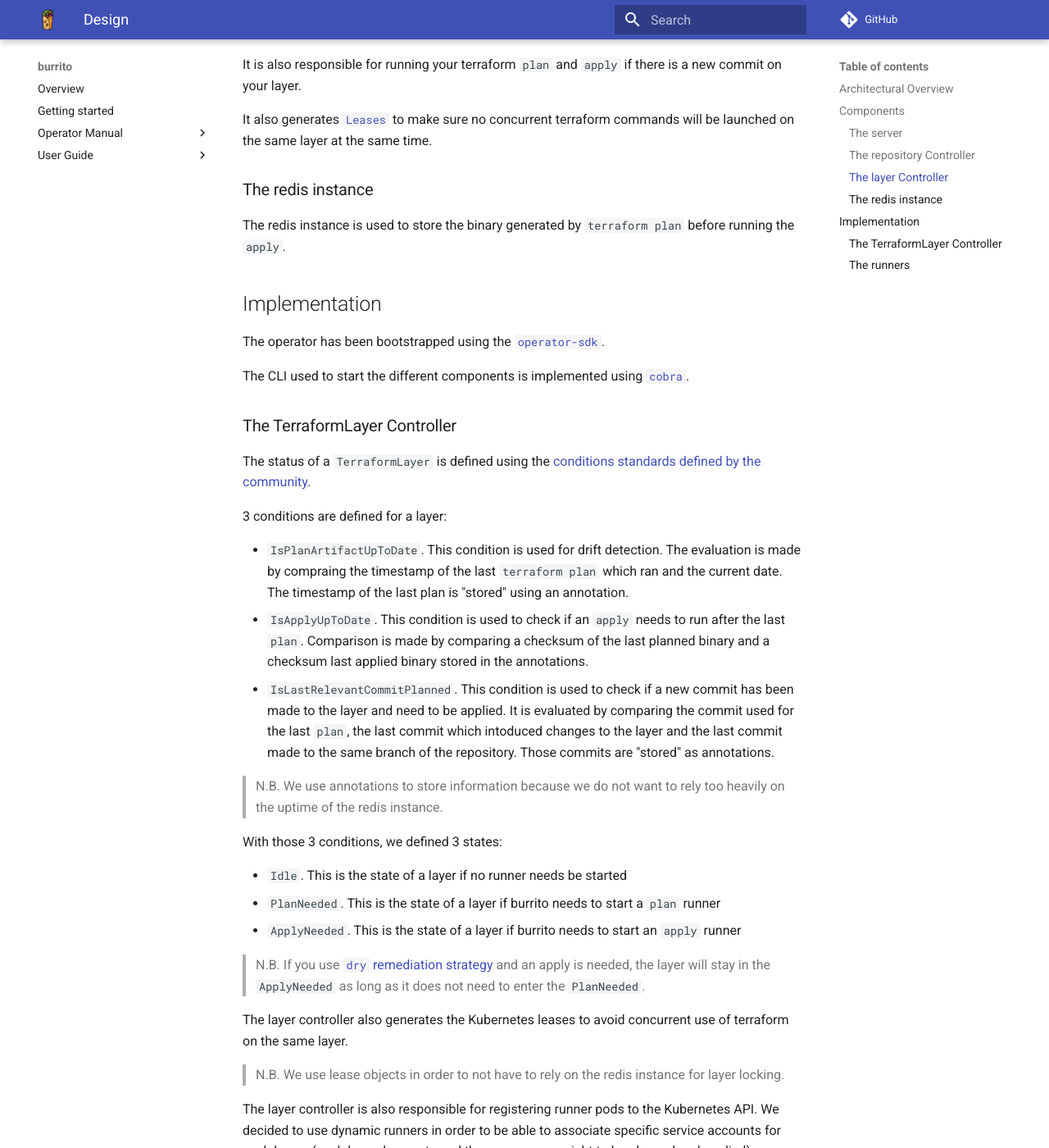
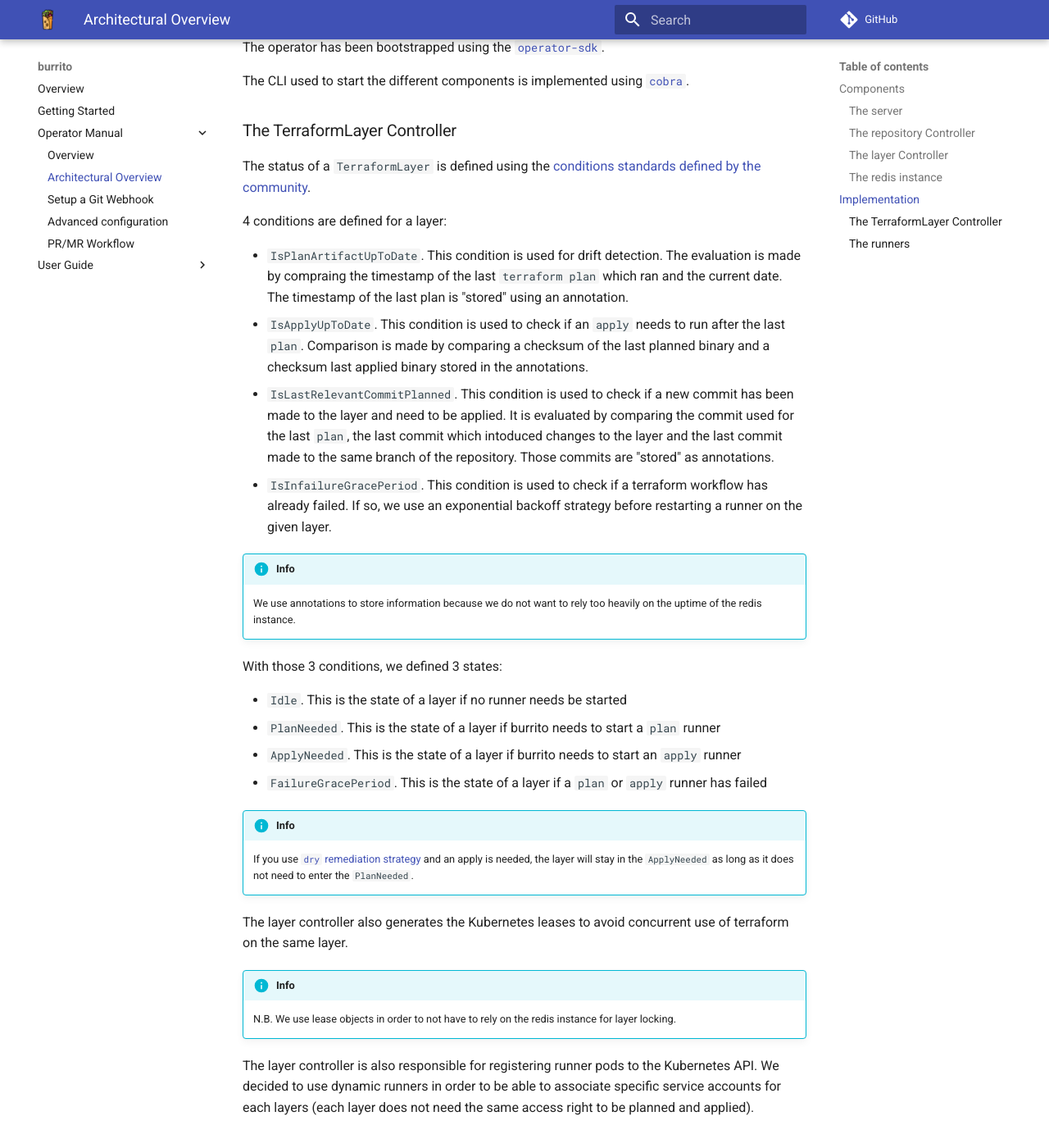
Before and after one commit to padok-team/burrito, an MkDocs documentation site: the page built from docs/operator-manual/architecture.md, in a window 1280 px wide and 1400 px high, scrolled down 1405 px. Shown: the whole window at 82% size. Built offline with MkDocs 1.6.1 and Material for MkDocs 9.7.7, drawn with Linux system fonts in a browser that asks for light colours; comment, search, counter and statistics services are not loaded; some of the changed text lies outside the part shown.

Commit message:
docs: put existing doc in mkdocs

```diff
--- a/docs/contents/design/README.md
+++ b/docs/operator-manual/architecture.md
@@ -1,16 +1,4 @@
-# Design <!-- omit in toc -->
-
-- [Architectural Overview](#architectural-overview)
-- [Components](#components)
-  - [The server](#the-server)
-  - [The repository Controller](#the-repository-controller)
-  - [The layer Controller](#the-layer-controller)
-  - [The redis instance](#the-redis-instance)
-- [Implementation](#implementation)
-  - [The TerraformLayer Controller](#the-terraformlayer-controller)
-  - [The runners](#the-runners)
-
-## Architectural Overview
+# Architectural Overview
 
 <p align="center"><img src="../../assets/design/architecture-overview.excalidraw.png" width="1000px" /></p>
 
@@ -40,7 +28,7 @@ It also generates [`Leases`](https://kubernetes.io/docs/concepts/architecture/le
 
 ### The redis instance
 
-The redis instance is used to store the binary generated by `terraform plan` before running the `apply`.
+The redis instance is used to store the binary generated by `terraform plan` before running the `apply`. We also store information about the `plan`/`apply` output to print it in the resources' statuses
 
 ## Implementation
 
@@ -52,25 +40,30 @@ The CLI used to start the different components is implemented using [`cobra`](ht
 
 The status of a `TerraformLayer` is defined using the [conditions standards defined by the community](https://github.com/kubernetes/community/blob/master/contributors/devel/sig-architecture/api-conventions.md#typical-status-properties).
 
-3 conditions are defined for a layer:
+4 conditions are defined for a layer:
 
 - `IsPlanArtifactUpToDate`. This condition is used for drift detection. The evaluation is made by compraing the timestamp of the last `terraform plan` which ran and the current date. The timestamp of the last plan is "stored" using an annotation.
 - `IsApplyUpToDate`. This condition is used to check if an `apply` needs to run after the last `plan`. Comparison is made by comparing a checksum of the last planned binary and a checksum last applied binary stored in the annotations.
 - `IsLastRelevantCommitPlanned`. This condition is used to check if a new commit has been made to the layer and need to be applied. It is evaluated by comparing the commit used for the last `plan`, the last commit which intoduced changes to the layer and the last commit made to the same branch of the repository. Those commits are "stored" as annotations.
+- `IsInfailureGracePeriod`. This condition is used to check if a terraform workflow has already failed. If so, we use an exponential backoff strategy before restarting a runner on the given layer.
 
-> N.B. We use annotations to store information because we do not want to rely too heavily on the uptime of the redis instance.
+!!! info
+    We use annotations to store information because we do not want to rely too heavily on the uptime of the redis instance.
 
 With those 3 conditions, we defined 3 states:
 
 - `Idle`. This is the state of a layer if no runner needs be started
 - `PlanNeeded`. This is the state of a layer if burrito needs to start a `plan` runner
 - `ApplyNeeded`. This is the state of a layer if burrito needs to start an `apply` runner
+- `FailureGracePeriod`. This is the state of a layer if a `plan` or `apply` runner has failed
 
-> N.B. If you use [`dry` remediation strategy](../../../README.md#choose-your-remediation-strategy) and an apply is needed, the layer will stay in the `ApplyNeeded` as long as it does not need to enter the `PlanNeeded`.
+!!! info
+    If you use [`dry` remediation strategy](../user-guide/remediation-strategy.md) and an apply is needed, the layer will stay in the `ApplyNeeded` as long as it does not need to enter the `PlanNeeded`.
 
 The layer controller also generates the Kubernetes leases to avoid concurrent use of terraform on the same layer.
 
-> N.B. We use lease objects in order to not have to rely on the redis instance for layer locking.
+!!! info
+    N.B. We use lease objects in order to not have to rely on the redis instance for layer locking.
 
 The layer controller is also responsible for registering runner pods to the Kubernetes API. We decided to use dynamic runners in order to be able to associate specific service accounts for each layers (each layer does not need the same access right to be planned and applied).
 
--- a/mkdocs.yml
+++ b/mkdocs.yml
@@ -11,8 +11,15 @@ markdown_extensions:
     permalink: true
 nav:
 - Overview: index.md
-- getting_started.md
+- Getting Started: getting-started.md
 - Operator Manual:
   - operator-manual/index.md
+  - operator-manual/architecture.md
+  - operator-manual/git-webhook.md
+  - operator-manual/advanced-configuration.md
+  - operator-manual/pr-mr-workflow.md
 - User Guide:
   - user-guide/index.md
+  - user-guide/override-runner.md
+  - user-guide/remediation-strategy.md
+  - user-guide/terraform-version.md
```
Also changed, not shown: docs/contents/usage/README.md (deleted, +0 -243 lines), docs/getting-started.md (added, +22 -0 lines), docs/getting_started.md (deleted, +0 -1 lines), docs/operator-manual/advanced-configuration.md (added, +38 -0 lines), docs/operator-manual/git-webhook.md (added, +22 -0 lines), docs/operator-manual/pr-mr-workflow.md (added, +1 -0 lines), docs/user-guide/override-runner.md (added, +118 -0 lines), docs/user-guide/remediation-strategy.md (added, +15 -0 lines), docs/user-guide/terraform-version.md (added, +36 -0 lines).
